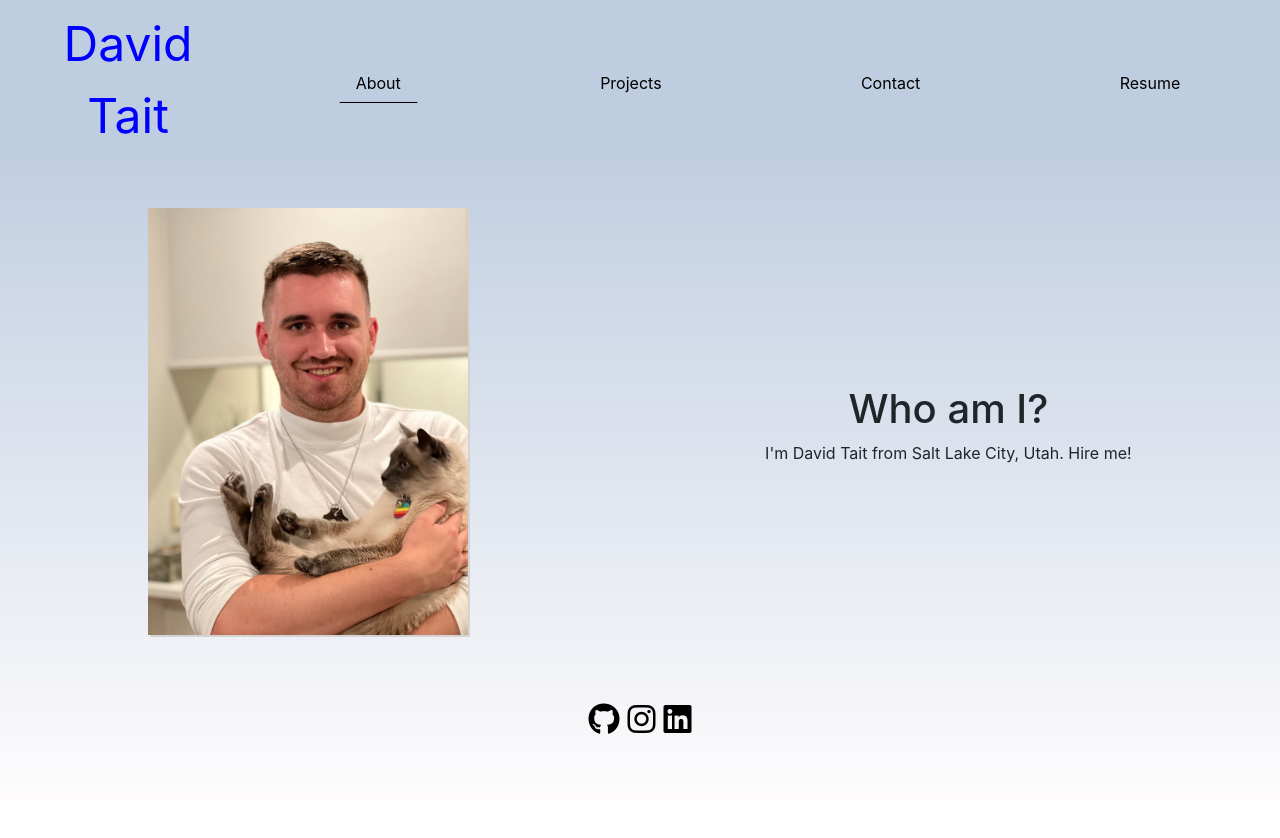
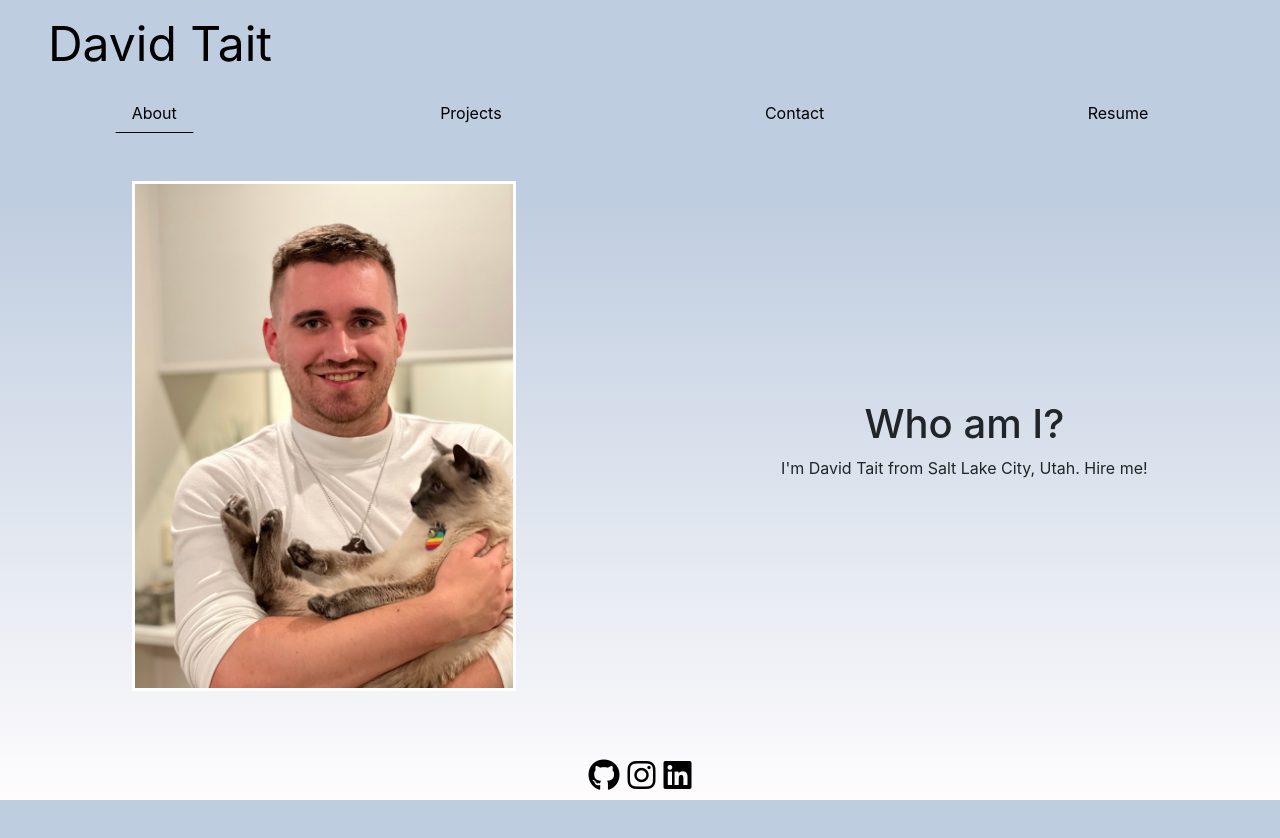
Before and after one commit to davidtait1996/challenge-20-react, a React (Create React App) app: page / in a window 1280 px wide. Shown: the top 838 px of the page. Before the commit the page ends 800 px from the top, so only its background shows below. Built offline with nearby package versions, Linux system fonts and the light colour scheme.

Commit message:
some readme changes, some other changes i don't remember

```diff
--- a/src/App.js
+++ b/src/App.js
@@ -32,11 +32,11 @@ function App() {
   const handlePageChange = (page) => setCurrentPage(page);
 
   return (
-    <div>
+    <>
       <Nav currentPage={currentPage} handlePageChange={handlePageChange} />
       {renderPage()}
       <Footer/>
-    </div>
+    </>
 
   );
 }
--- a/src/components/Contact/index.js
+++ b/src/components/Contact/index.js
@@ -37,7 +37,7 @@ function Contact() {
     <div className=''>
       <div id = "form-id" className='d-flex justify-content-center flex-nowrap mt-4'>
         <section id="form-area" className=' '>
-          <h1 data-testid="h1tag">Contact me</h1>
+          <h1 className='my-3' data-testid="h1tag">Contact me</h1>
           <form id="contact-form" className='d-flex-inline justify-content-start' onSubmit={handleSubmit}>
             <div className='d-flex justify-content-center align-items-center flex-nowrap my-2'>
               <input
--- a/src/components/Footer/index.js
+++ b/src/components/Footer/index.js
@@ -3,7 +3,7 @@ import React from 'react'
 function Footer() {
 
   return (
-    <section className="my-5" >
+    <section id="footer" className="my-5" >
 
       <a href='https://github.com/davidtait1996'>
         <i class="fa-brands fa-github fa-2xl m-1 mb-5"></i>
--- a/src/components/Nav/index.js
+++ b/src/components/Nav/index.js
@@ -4,7 +4,7 @@ import React from 'react';
 // We assign them to their own variable names
 function Nav({ currentPage, handlePageChange }) {
   return (
-    <div id="fullNav" className='d-flex align-items-center justify-content'>
+    <div id="fullNav" className='d-flex align-items-center justify-content flex-wrap'>
 
       <div className='nav-item name w-25'>
         <a
--- a/src/components/Projects/index.js
+++ b/src/components/Projects/index.js
@@ -15,6 +15,18 @@ function Projects(props) {
       deploy: "https://planet-express-js.herokuapp.com/",
       github: "https://github.com/davidtait1996/planet-express-js",
       image: "planet-express",
+    },
+    {
+      title: "Employee Organization Chart",
+      deploy: "https://github.com/davidtait1996/challenge-10-OOP",
+      github: "https://github.com/davidtait1996/challenge-10-OOP",
+      image: "employee-chart",
+    },
+    {
+      title: "Employee Organization Chart",
+      deploy: "https://github.com/davidtait1996/challenge-10-OOP",
+      github: "https://github.com/davidtait1996/challenge-10-OOP",
+      image: "employee-chart",
     },
     {
       title: "Employee Organization Chart",
--- a/src/index.css
+++ b/src/index.css
@@ -1,5 +1,5 @@
 html, body {
-  height: 100%;
+  min-height: 100%;
   padding: 0;
   margin: 0;
   text-align: center;
@@ -8,7 +8,8 @@ html, body {
     sans-serif;
   -webkit-font-smoothing: antialiased;
   -moz-osx-font-smoothing: grayscale;
-  background-image: linear-gradient( #BFCDE0 17%, #FEFCFD 100%);
+  background: linear-gradient( #BFCDE0 25%, #FEFCFD 100%) fixed;
+
 }
 
 code {
@@ -40,24 +41,20 @@ a {
 
 .card {
   background-color: #B7E0F2;
-  border-style: none;
-  padding: '3rem';
+  padding: 3rem;
   max-width: 33vw;
-  box-shadow: 2px 2px;
+  border: 10px solid white;
 }
 
 .nav-link.active {
   border-bottom-color: black !important;
   height: 100%;
-  /* border-bottom-left-radius: 25px;
-  border-bottom-right-radius: 25px; */
 }
 
 .nav-link:hover {
   background-color: #BFCDE0 !important;
   border-color: #BFCDE0 !important;
-  border-bottom-color: blue !important;
-  color: blue !important;
+  border-bottom-color: black !important;
 }
 
 .nav-tabs .nav-item.show .nav-link, .nav-tabs .nav-link.active {
@@ -65,6 +62,7 @@ a {
   border-top-color: #BFCDE0;
   border-left-color: #BFCDE0;
   border-right-color: #BFCDE0;
+  font-size: 1rem !important;
 
 }
 
@@ -90,7 +88,7 @@ a {
 }
 
 #form-area {
-  width: 16%;
+  width: 100%;
 
 }
 
@@ -124,7 +122,7 @@ textarea {
   height: 100%;
   transition: .5s ease;
   backface-visibility: hidden;
-  box-shadow: 2px 2px lightgrey;
+  border: 3px solid white;
 }
 
 .container {
@@ -149,12 +147,14 @@ textarea {
 }
 
 #form-id {
-  width: 90%;
+  width: 100%;
 }
 
 #portrait {
-  width: 25%;
-  box-shadow: 2px 2px lightgrey;
+  width: 30%;
+  /* box-shadow: 2px 2px lightgrey; */
+  border: 3px solid white;
+
 }
 
 i:hover {
```
Also changed, not shown: frontpage.PNG (added), 1 other file (tests, documents, lock files or other folders).
